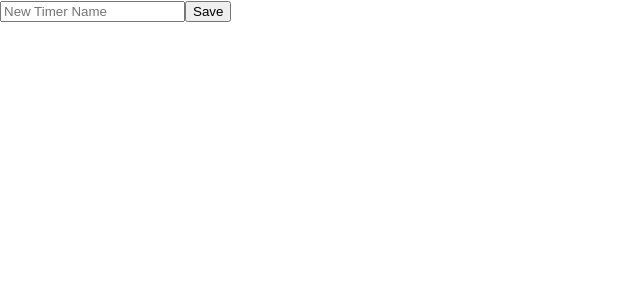
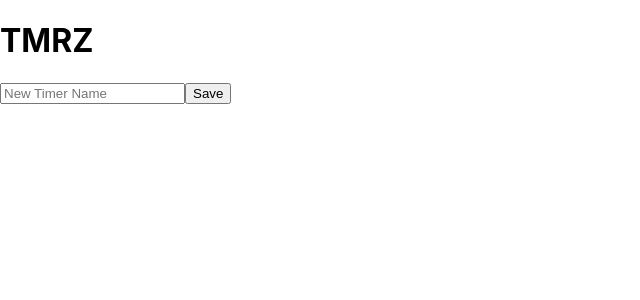
Before and after one commit to shah-a/few2.3-03-v2-redux-timers, a React (Vite) app: page / in a window 1280 px wide. Shown: the top 300 px of the page, without its empty margins (0-640 px from the left). Built offline with nearby package versions, Linux system fonts and the light colour scheme.

Commit message:
[Added] title heading

```diff
--- a/src/components/App.jsx
+++ b/src/components/App.jsx
@@ -4,6 +4,7 @@ import TimersList from './TimersList';
 function App() {
   return (
     <div className="App">
+      <h1>TMRZ</h1>
       <NewTimer />
       <TimersList />
     </div>
```
